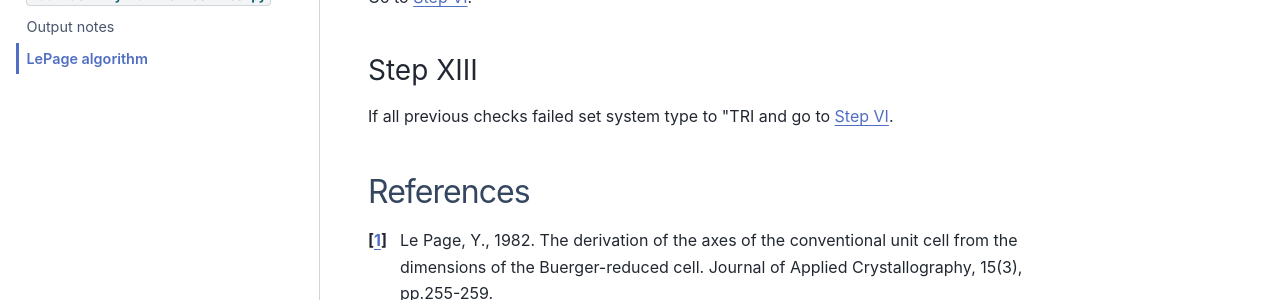
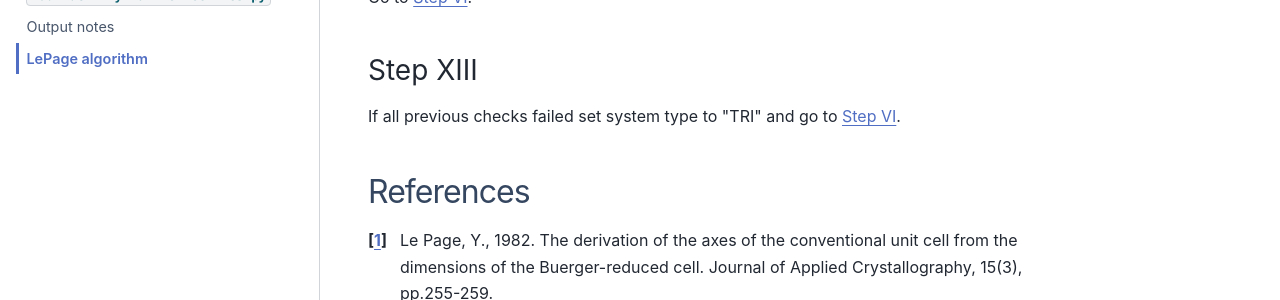
Before and after one commit to adrybakov/rad-tools, a Sphinx documentation site: the page built from docs/source/user-guide/lepage.rst, in a window 1280 px wide and 900 px high, scrolled down 6141 px. Shown: the part 317-617 px from the top of the window. Built offline with Sphinx 7.4.7 and the PyData theme 0.15.4, drawn with Linux system fonts in a browser that asks for light colours; comment, search, counter and statistics services are not loaded.

Commit message:
Fix typo

```diff
--- a/docs/source/user-guide/lepage.rst
+++ b/docs/source/user-guide/lepage.rst
@@ -316,7 +316,7 @@ Go to :ref:`step-vii`.
 Step XIII
 ---------
 
-If all previous checks failed set system type to "TRI and go to :ref:`step-vii`.
+If all previous checks failed set system type to "TRI" and go to :ref:`step-vii`.
 
 
 References
```
